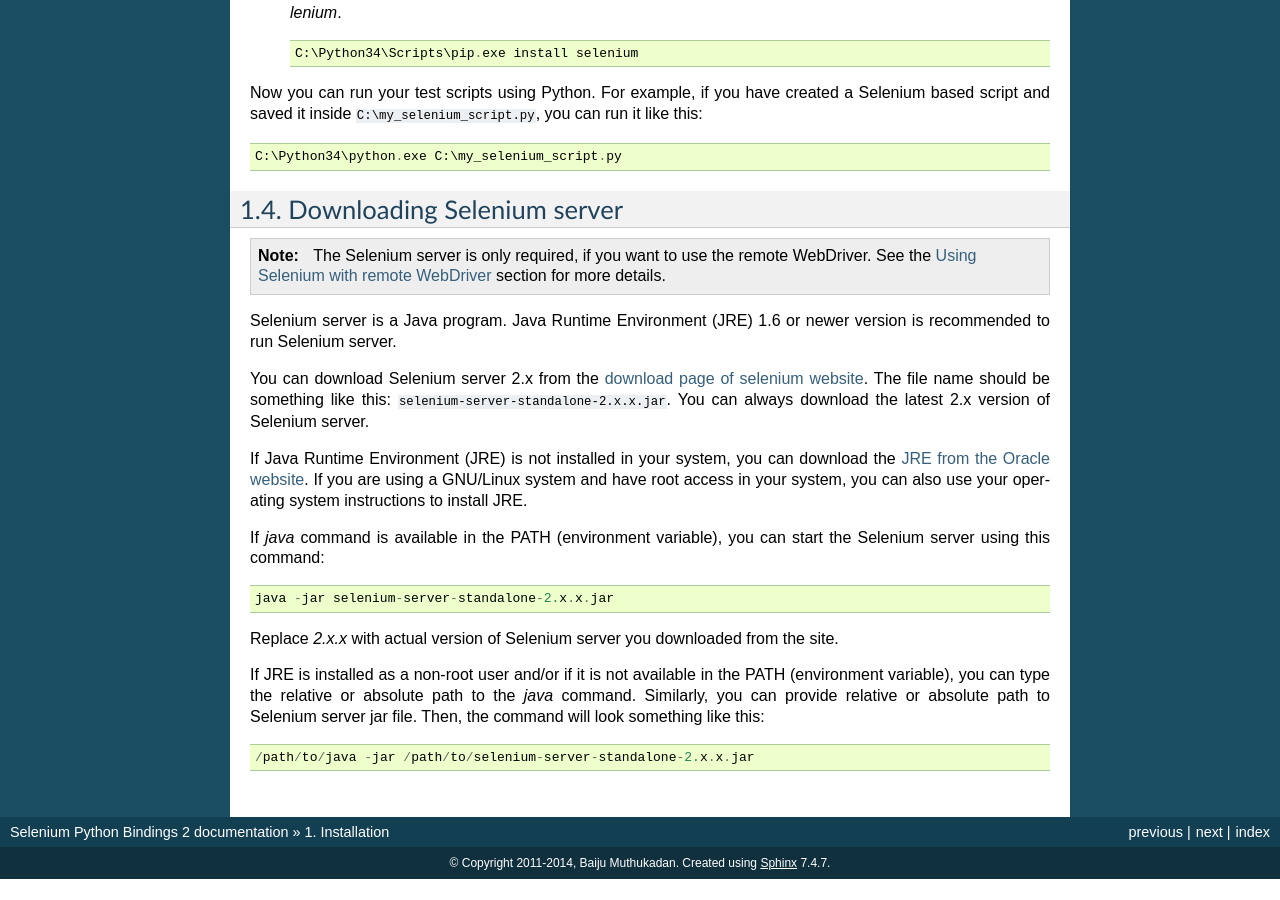
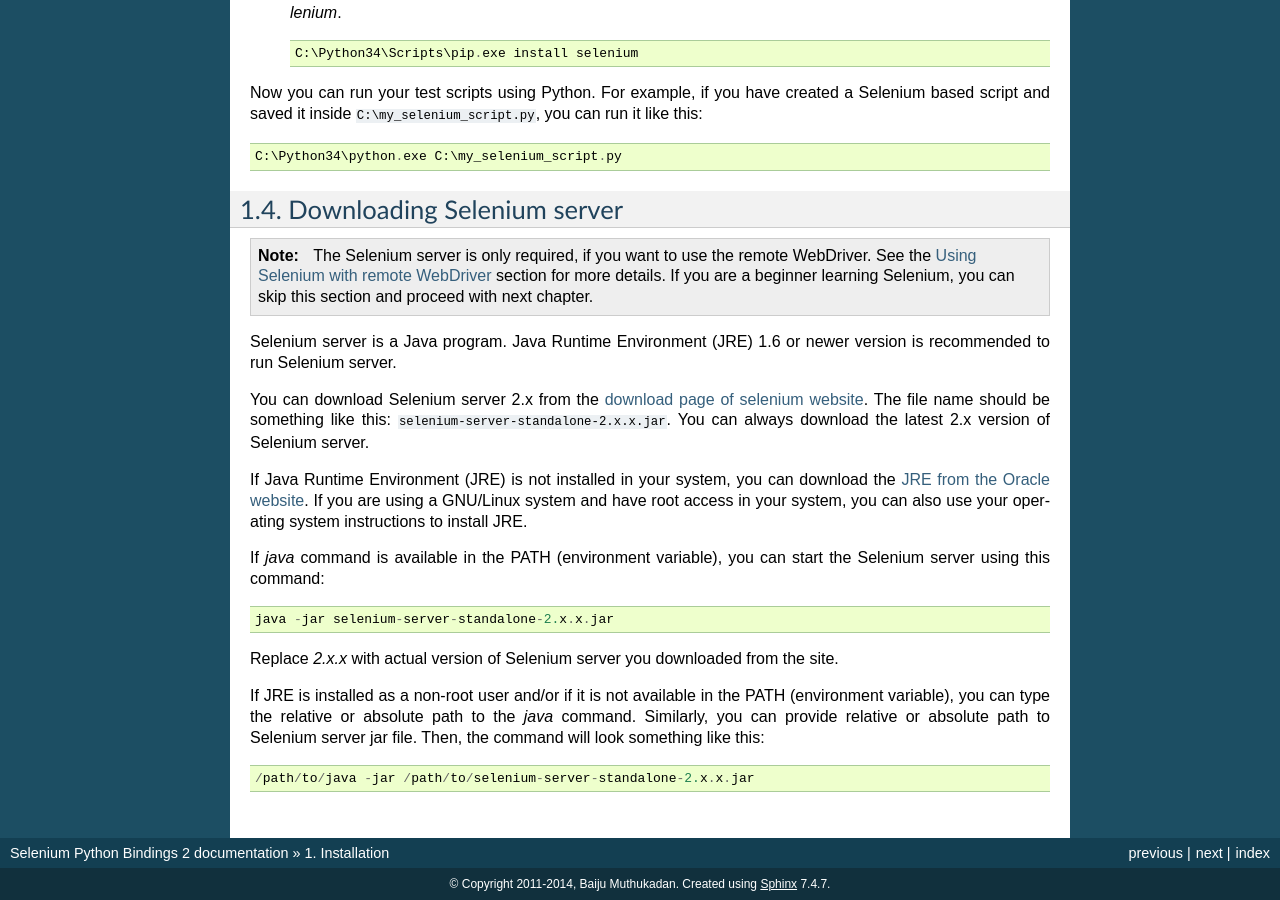
Before and after one commit to baijum/selenium-python, a Sphinx documentation site: the page built from source/installation.rst, in a window 1280 px wide and 900 px high, scrolled down 698 px. Built offline with Sphinx 7.4.7, drawn with Linux system fonts in a browser that asks for light colours; before the commit the page ends 1577 px from its top, so only the background shows below that.

Commit message:
beginners can skip section

```diff
--- a/source/installation.rst
+++ b/source/installation.rst
@@ -69,7 +69,8 @@
 
   The Selenium server is only required, if you want to use the remote
   WebDriver.  See the :ref:`selenium-remote-webdriver` section for
-  more details.
+  more details.  If you are a beginner learning Selenium, you can
+  skip this section and proceed with next chapter.
 
 Selenium server is a Java program.  Java Runtime Environment (JRE) 1.6
 or newer version is recommended to run Selenium server.
```
